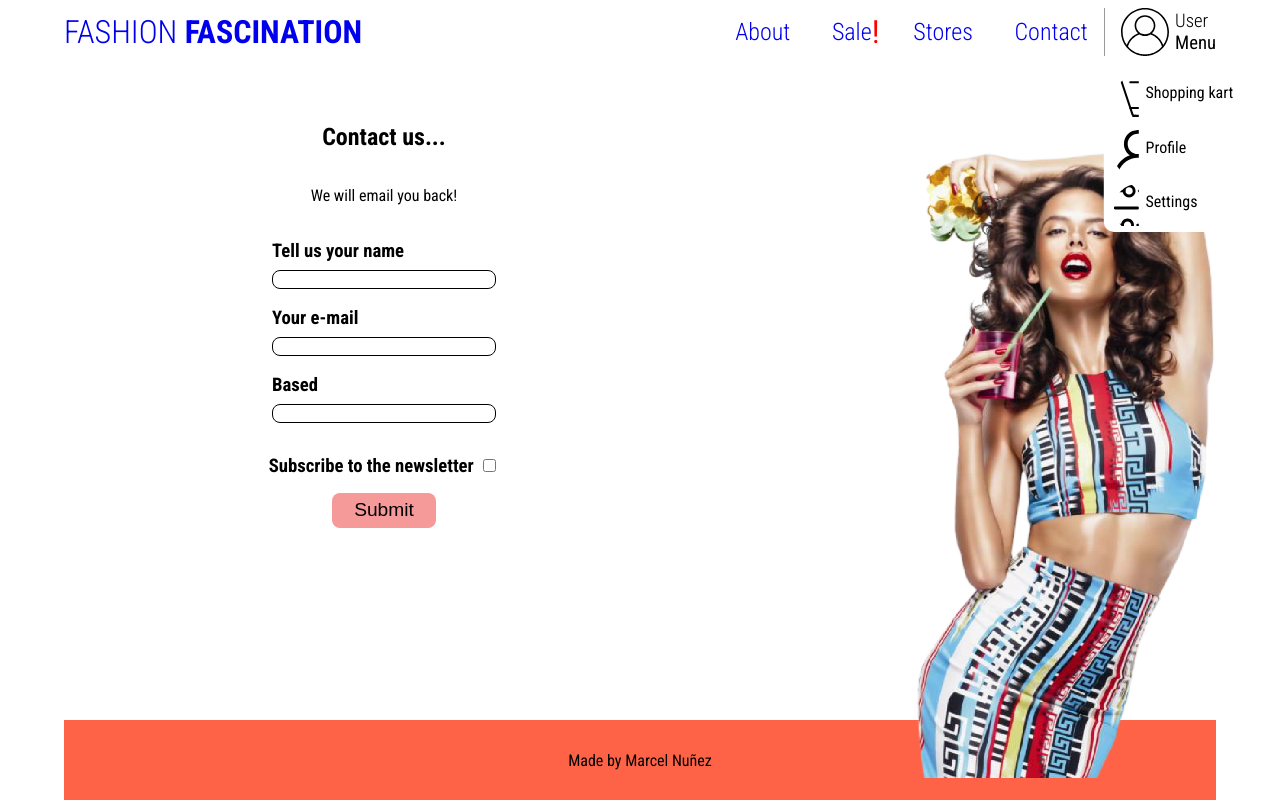
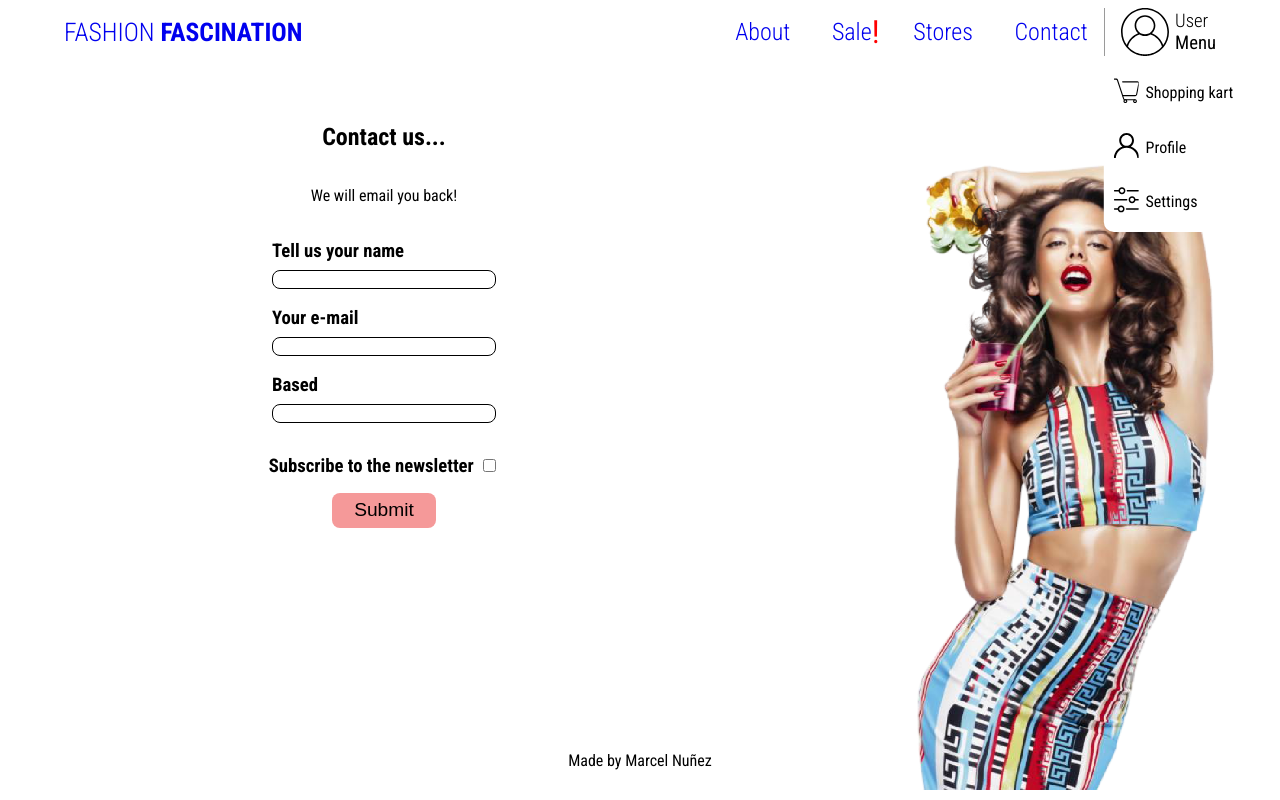
Before and after one commit to MarcelNDG/Fashion-2, a React (Create React App) app: page /contact in a window 1280 px wide. Both pictures are taken after a click on the button 1144 px from the left and 32 px from the top of the page. Built offline with nearby package versions, Linux system fonts and the light colour scheme.

Commit message:
Enough to show

```diff
--- a/src/App.css
+++ b/src/App.css
@@ -70,7 +70,7 @@ body{
   /* -- Side profile menu  -- */
  .sideProfile{
    display: grid;
-   grid-template-columns: 1fr 1fr 1fr;
+   grid-template-columns: 1fr 1fr;
    grid-gap: 0.4rem;
    width: 100%;
    height: 18vh;
@@ -171,6 +171,7 @@ header button{
   list-style: none;
   text-decoration: none;
   font-size: 6vw;
+
   margin-right: auto;
 
   z-index: 102;
@@ -362,7 +363,7 @@ footer{
   display: flex;
   justify-content: center;
   align-items: center;
-  background-color: tomato;
+
   height: 10vh;
 }
 
@@ -371,7 +372,7 @@ footer{
 .aboutMain{
   display: flex;
   flex-direction: column;
-  justify-content: flex-start;
+
   width: 90vw;
 }
 
@@ -528,7 +529,7 @@ footer{
     position: absolute;
     width: 16rem;
     opacity: 0.2;
-    bottom: -4rem;
+    bottom: -4.8rem;
     overflow: hidden;
     z-index: 0;
   }
@@ -990,7 +991,7 @@ footer{
   }
 
   .aboutContainer{
-    width: 70vw;
+
 
   }
 }
@@ -1315,7 +1316,7 @@ footer{
 @media (min-width: 720px) and (orientation: landscape){
 
   .topLogo{
-   font-size: 2rem;
+   font-size: 1.6rem;
    width: 20rem;
   }
 
--- a/src/components/SideMenu.js
+++ b/src/components/SideMenu.js
@@ -7,7 +7,7 @@ import Exclamation from './Exclamation'
 
 import { ReactComponent as ProfileBtn } from '../icon/usermenu.svg'
 import { ReactComponent as Kart } from '../icon/shopping-cart.svg'
-import { ReactComponent as ConfigBtn } from '../icon/setting-lines.svg'
+// import { ReactComponent as ConfigBtn } from '../icon/setting-lines.svg'
 
 const SideMenu = () => {
     return (
@@ -29,12 +29,7 @@ const SideMenu = () => {
                             <span>Kart</span>
                         </h3>
                 </div>
-                <div className='profileIconMobile'>
-                    <button className='userButtonMobile'>
-                        <ConfigBtn />
-                    </button>
-                        <h3>Profile</h3>
-                </div>
+
             </div>
 
 
@@ -48,9 +43,7 @@ const SideMenu = () => {
                 <button>
                     <Link to='/Stores' className='sideBtn'>Stores</Link>
                     </button>
-                <button>
-                    <Link to='/Contact' className='sideBtn'>Contact</Link>
-                </button>
+
             </div>
         </div>
         </>
--- a/src/components/TopNav.js
+++ b/src/components/TopNav.js
@@ -61,7 +61,7 @@ const TopNav = () => {
                     <Link to='/stores' className='navLink'>Stores</Link>
                     </li>
                     <li>
-                        <Link to='/contact' className='navLink'>Contact</Link>
+                         <Link to='/contact' className='navLink'>Contact</Link>
                     </li>
                 </ul>
                 <MenuBtn />
@@ -75,19 +75,19 @@ const TopNav = () => {
             <div className='profileMenu noMenu' id='profileMenu'>
                 <div className='cartContainer'>
                     <button className='cart'>
-                        <Kart  className='profileIcon' />
+                        <Kart   />
                     </button>
                     <Link className='profileBtnText' to='/shoppingCart'>Shopping kart</Link>
                 </div>
                 <div className='cartContainer'>
                     <button className='cart'>
-                        <ProfileBtn  className='profileIcon'/>
+                        <ProfileBtn  />
                     </button>
                     <Link className='profileBtnText' to='/profile'>Profile</Link>
                 </div>
                 <div className='cartContainer'>
                     <button className='cart'>
-                        <ConfigBtn  className='profileIcon'/>
+                        <ConfigBtn  />
                     </button>
                     <Link className='profileBtnText' to='/settings'>Settings</Link>
                 </div>
```
